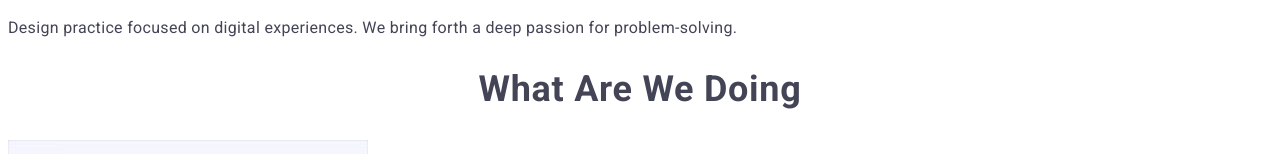
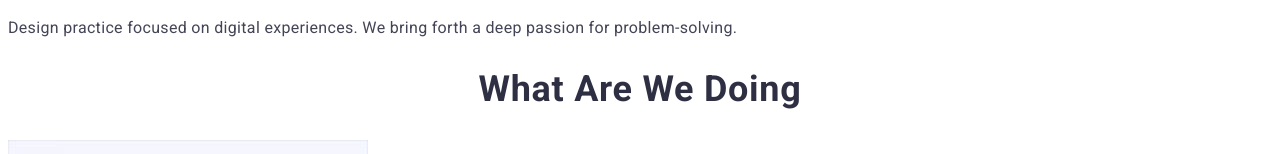
Before and after one commit to Rumunka96/goit-markup-hw-02, a plain HTML site: page index.html in a window 1280 px wide. Shown: the part 596-750 px from the top of the page. Drawn offline with Linux system fonts and the light colour scheme.

Commit message:
Update styles.css

```diff
--- a/css/styles.css
+++ b/css/styles.css
@@ -110,13 +110,16 @@ a {
 .main-p {
     letter-spacing: 0.02em;
 }
+.main-title{
+    --s-main-title: #2e2f42;
+}
 .main-title {
     font-size: 36px;
     line-height: 1.11;
     text-align: center;
     letter-spacing: 0.02em;
     text-transform: capitalize;
-    color: var(--s-main-h);
+    color: var(--s-main-title);
 }
 /* Index page css end*/
 
```
